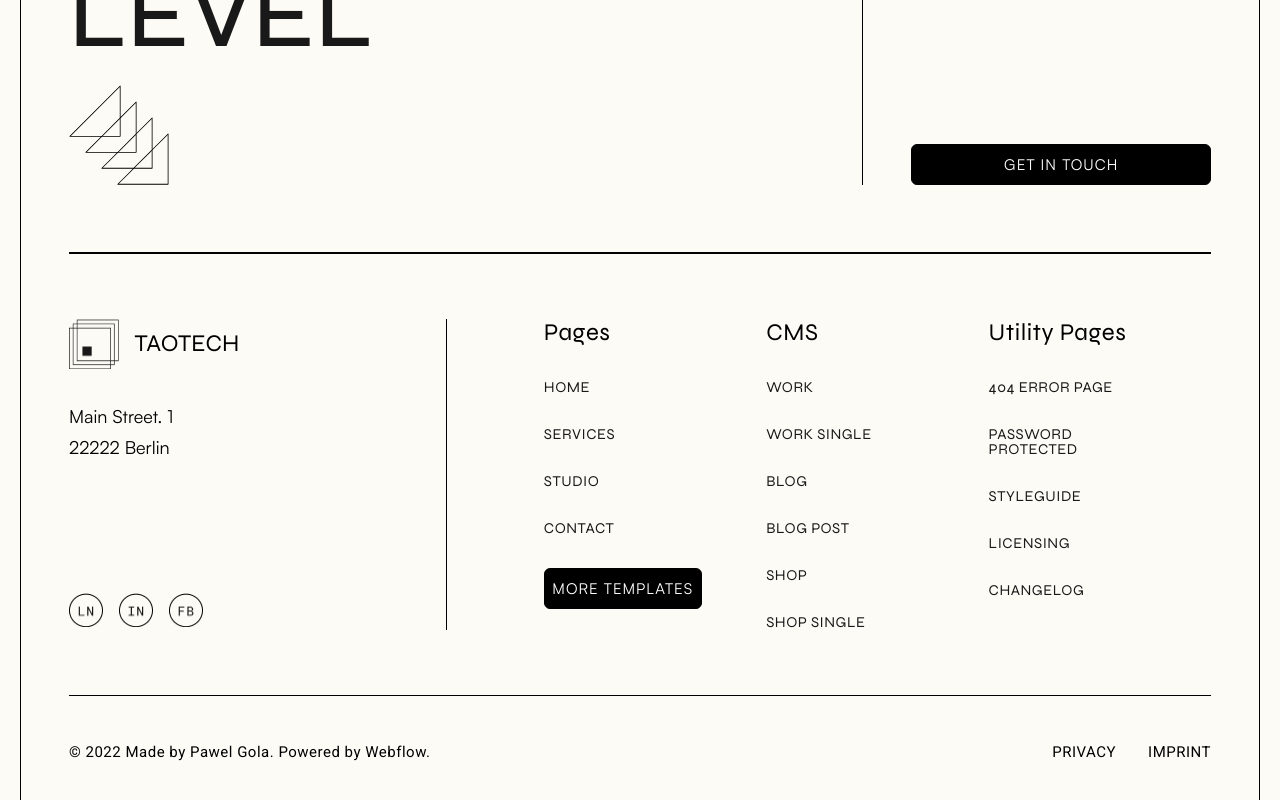
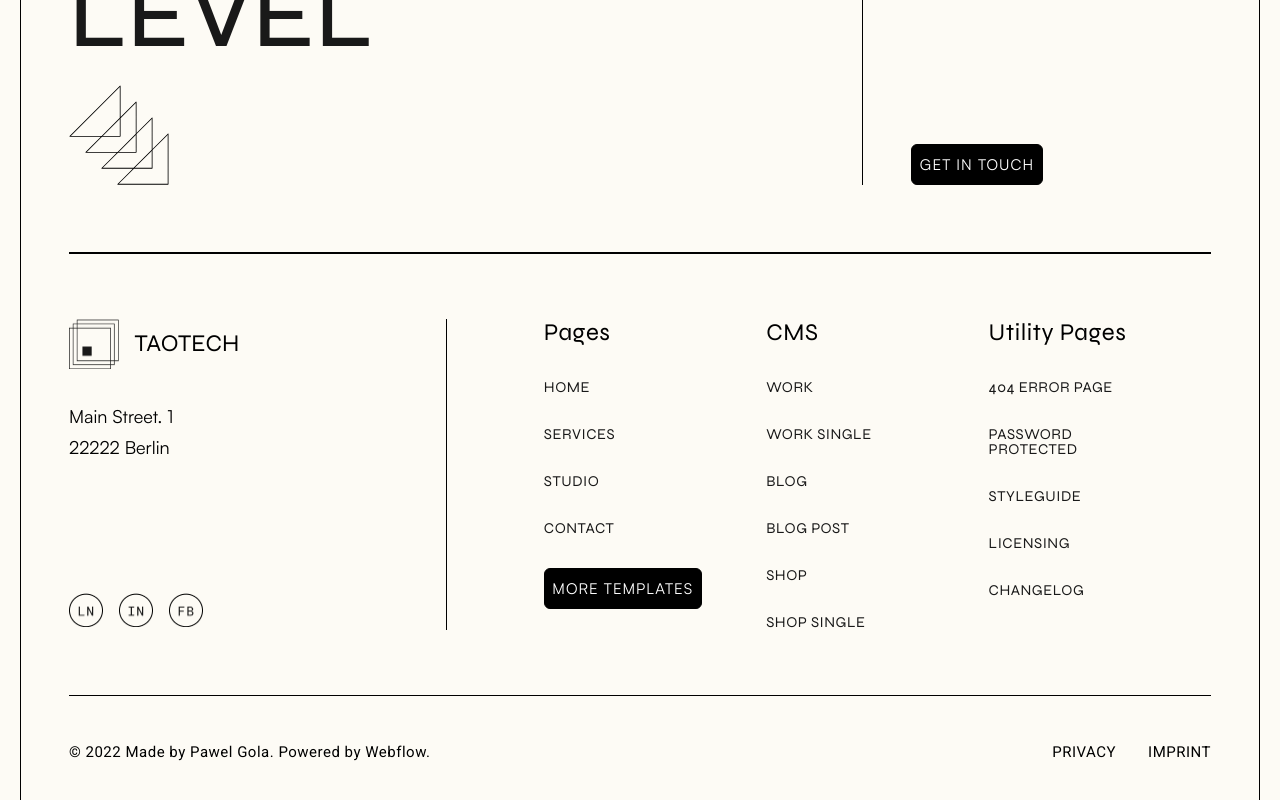
Before and after one commit to taodemy/website, a Next.js app: page / in a window 1280 px wide. Shown: the part 2483-3283 px from the top of the page. Built offline with nearby package versions, Linux system fonts and the light colour scheme.

Commit message:
update: Button

```diff
--- a/components/base/Button.tsx
+++ b/components/base/Button.tsx
@@ -17,8 +17,8 @@ const Button = ({
   };
   return (
     <button
-      className={`${textFont.className} global__text-meta ${styles[buttonVariants[variant]]} ${
-        styles["common_button"]
+      className={`${styles.common_button} ${textFont.className} global__text-meta ${
+        styles[buttonVariants[variant]]
       }`}
       {...otherProps}
     >
--- a/styles/Button.module.css
+++ b/styles/Button.module.css
@@ -1,4 +1,5 @@
 .common_button {
+  align-self: flex-start;
   padding: 0.8em 0.5em;
   border: 1px solid var(--border-default);
 }
```
